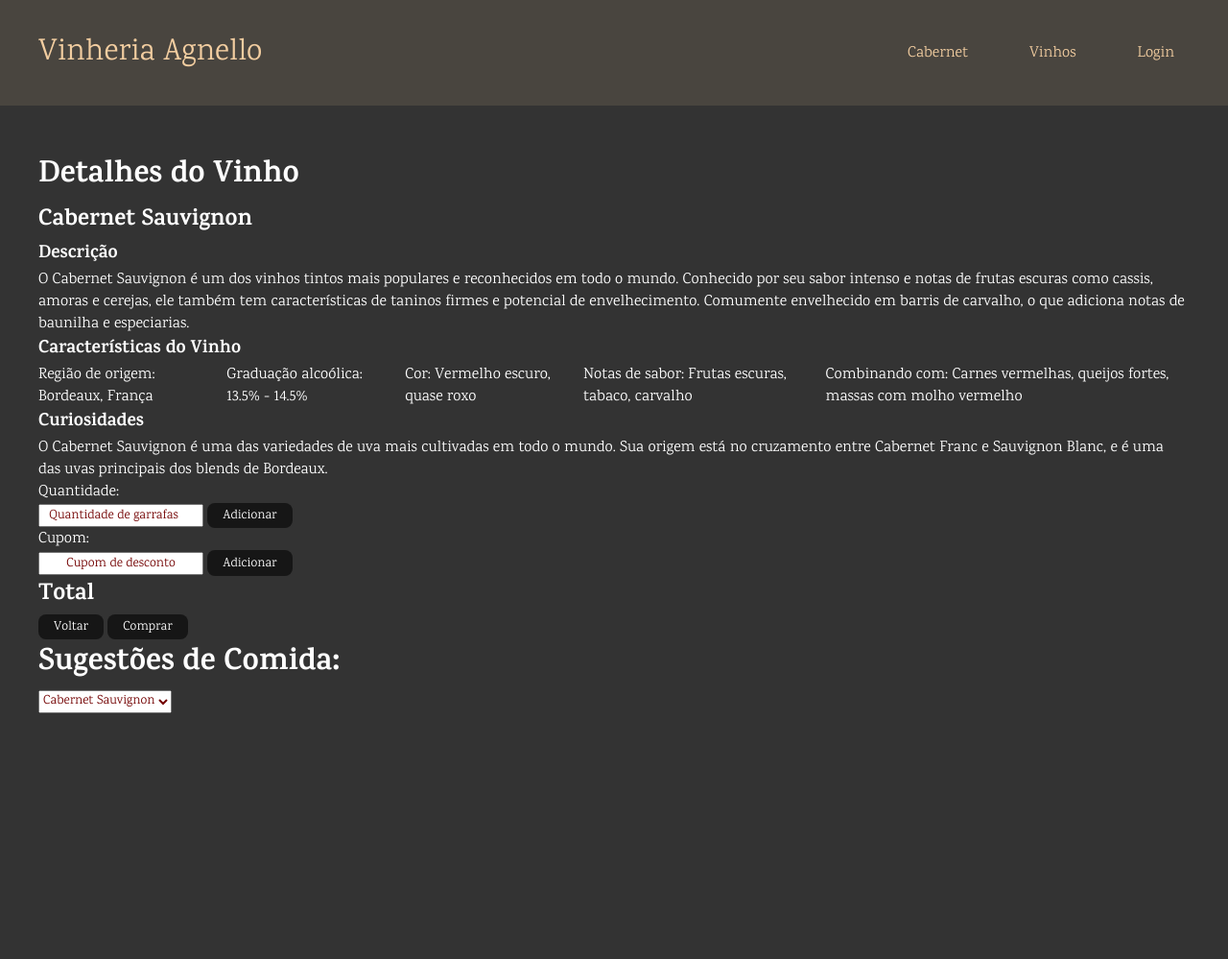
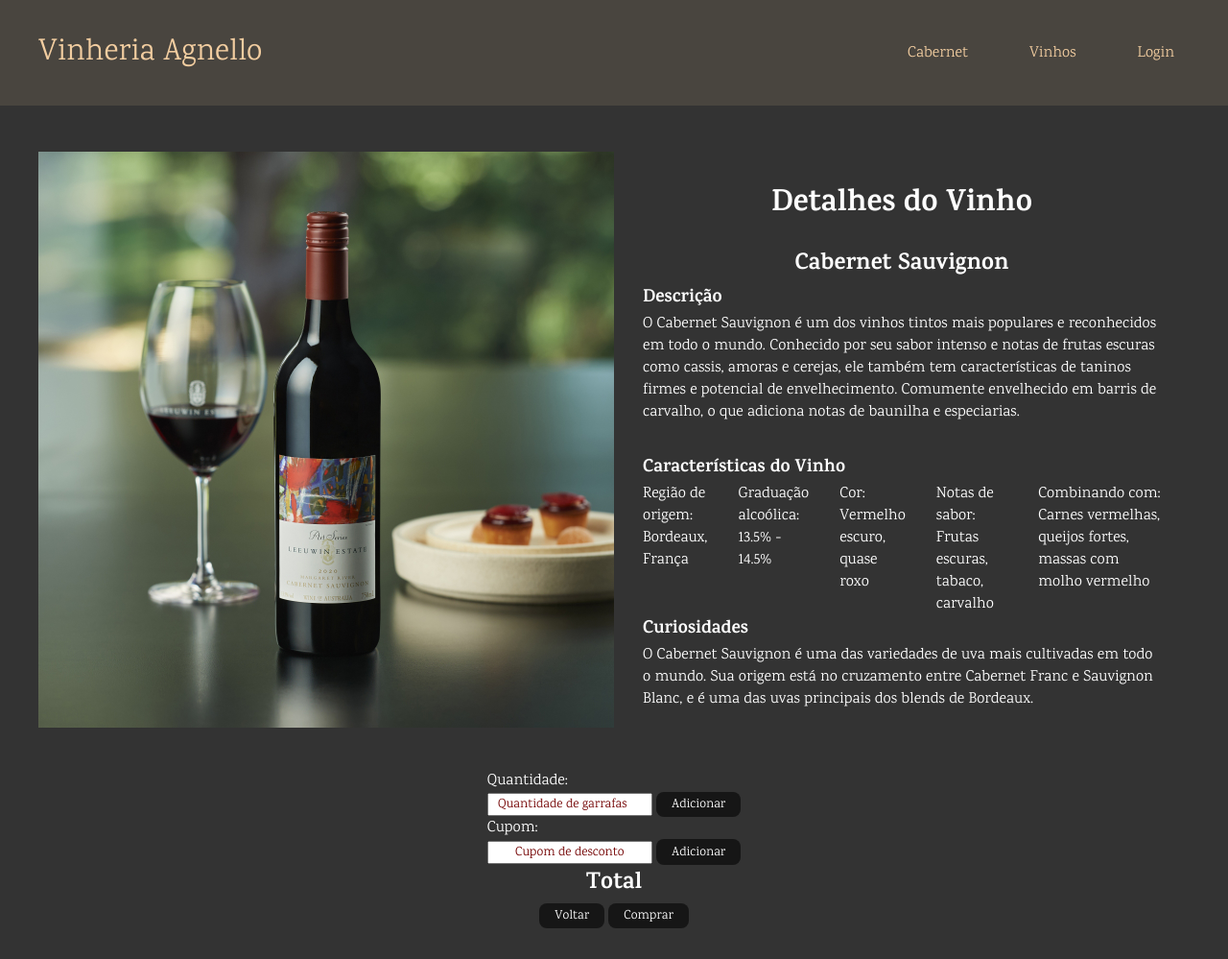
Before and after one commit to gab-gouvea/CP02-FRONT-END, a plain HTML site: page cabernet.html in a window 1280 px wide. Shown: the whole page at 96% size. Before the commit the page ends 800 px from the top, so only its background shows below. Drawn offline with Linux system fonts and the light colour scheme.

Commit message:
estilizando carbenet

```diff
--- a/cabernet.html
+++ b/cabernet.html
@@ -26,19 +26,17 @@
                 </ul>
             </nav>
         </div>
-
     </header>
         <div class="main-container">
-        <div class="container">
+            <section class="imagem"><img src="img/23_20230329_LEEUWIN-ESTATE_Wine-Food_Square.jpg" alt="Cabernet Sauvignon"></section>
+            <section class="sobre">
                 <h1 class="">Detalhes do Vinho</h1>
                 <h2 class="">Cabernet Sauvignon</h2>
-
                 <div class="informacoes">
                     <h3 class="text-2xl">Descrição</h3>
                     <p id="descricao">O Cabernet Sauvignon é um dos vinhos tintos mais populares e reconhecidos em todo o mundo. Conhecido por seu sabor intenso e notas de frutas escuras como cassis, amoras e cerejas, ele também tem características de taninos firmes e potencial de envelhecimento. Comumente envelhecido em barris de carvalho, o que adiciona notas de baunilha e especiarias.
                     </p>
                 </div>
-
                 <div class="caracteristicas">
                     <h3 class="text-2xl">Características do Vinho</h3>
                     <ul>
@@ -49,7 +47,6 @@
                         <li>Combinando com: Carnes vermelhas, queijos fortes, massas com molho vermelho</li>
                     </ul>
                 </div>
-
                 <div class="curiosidades">
                     <h3 class="">Curiosidades</h3>
                     <p>
@@ -57,6 +54,10 @@
                         no cruzamento entre Cabernet Franc e Sauvignon Blanc, e é uma das uvas principais dos blends de Bordeaux.
                     </p>
                 </div>
+            </section>
+        </div>
+        <section class="finalizar">
+            <section class="comprar">
             <label for="qtd">Quantidade:</label>
             <input
                 placeholder="Quantidade de garrafas"
@@ -66,6 +67,7 @@
                 class=""
             />
             <button onclick="comprar()" class="">Adicionar</button>
+            </section>
             <!-- Cupom -->
             <section class="cupom">
                 <label for="cupom">Cupom: </label>
@@ -77,21 +79,10 @@
                 <h2>Total</h2>
                 <p id="total"></p>
             </section>
-
             <div class="acoes">
             <button id="voltar-btn" class="" onclick="window.location.href='home.html'">Voltar</button>
             <button id="comprar-btn" class="">Comprar</button>
             </div>
-                <div class="">
-                    <h1>Sugestões de Comida:</h1>
-                    <select id="vinho" onchange="paginaVinho(this.value)" class="">
-                        <option value="Cabernet Sauvignon">Cabernet Sauvignon</option>
-                        <option value="Chardonnay">Chardonnay</option>
-                        <option value="Merlot">Merlot</option>
-                    </select>
-                <p id="sugestoes" class=""></p>
-            </div>
-        </div>
-    </div>
+        </section>
 </body>
 </html>
--- a/style.css
+++ b/style.css
@@ -26,6 +26,7 @@
 }
 
 .main-container {
+    display: flex;
     max-width: 1200px;
     margin: auto;
 }
@@ -95,3 +96,33 @@
 option {
     color: var(--cor2);
 }
+
+h1 {
+    font-size: 2rem;
+    padding-bottom: 1rem;
+}
+
+section.sobre {
+    display: flex;
+    align-items: center;
+    flex-direction: column;
+    width: 50%;
+    padding: 30px ;
+}
+
+div.caracteristicas{
+    padding-top: 2rem;
+}
+
+img {
+    width: 600px;
+    height: 600px;
+}
+
+section.finalizar {
+    display: flex;
+    align-items: center;
+    justify-content: center;
+    flex-direction: column;
+    padding: 2rem
+}
```
Also changed, not shown: img/23_20230329_LEEUWIN-ESTATE_Wine-Food_Square.jpg (added). Lines whose indentation alone changed are shown as unchanged.
